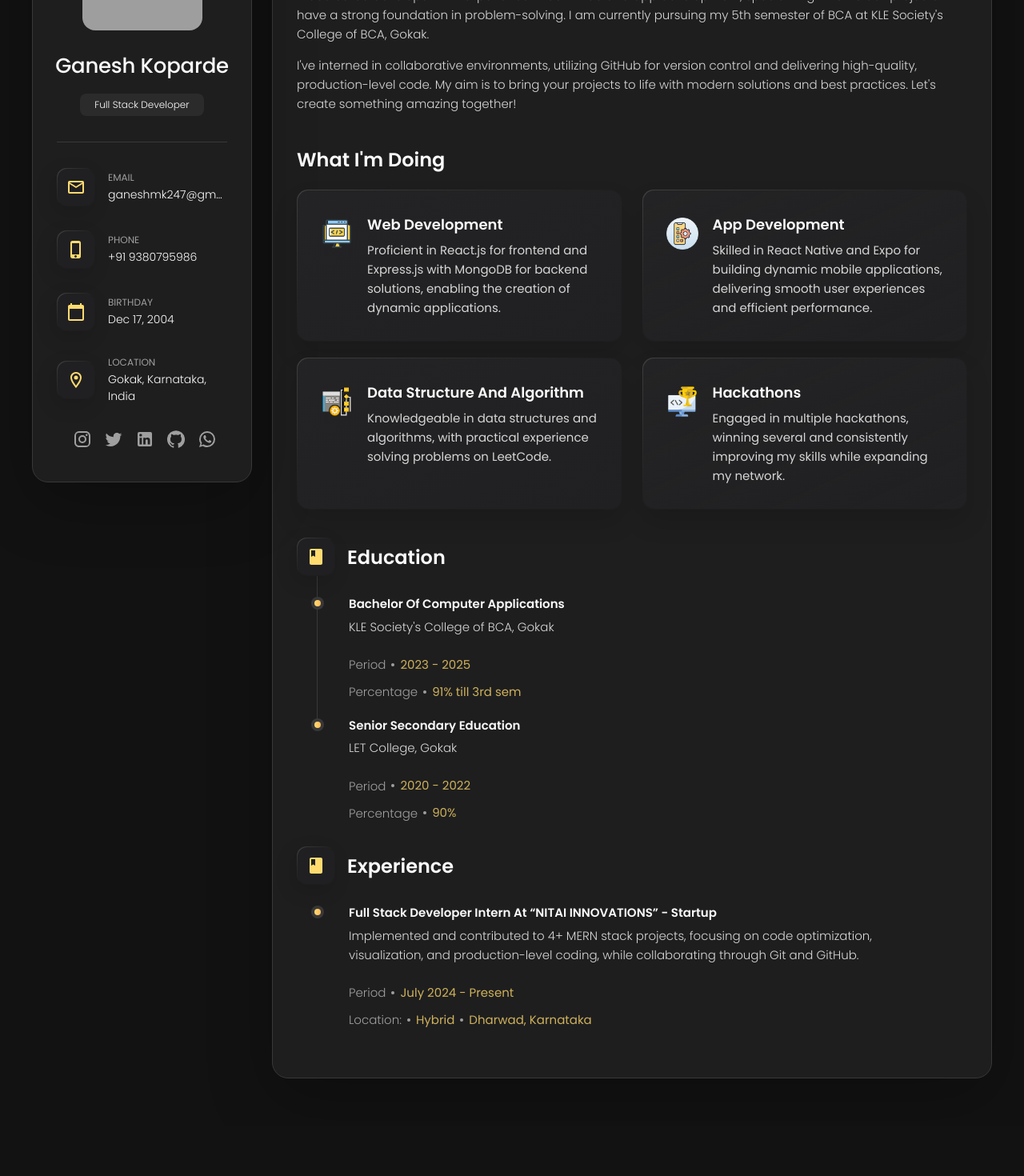
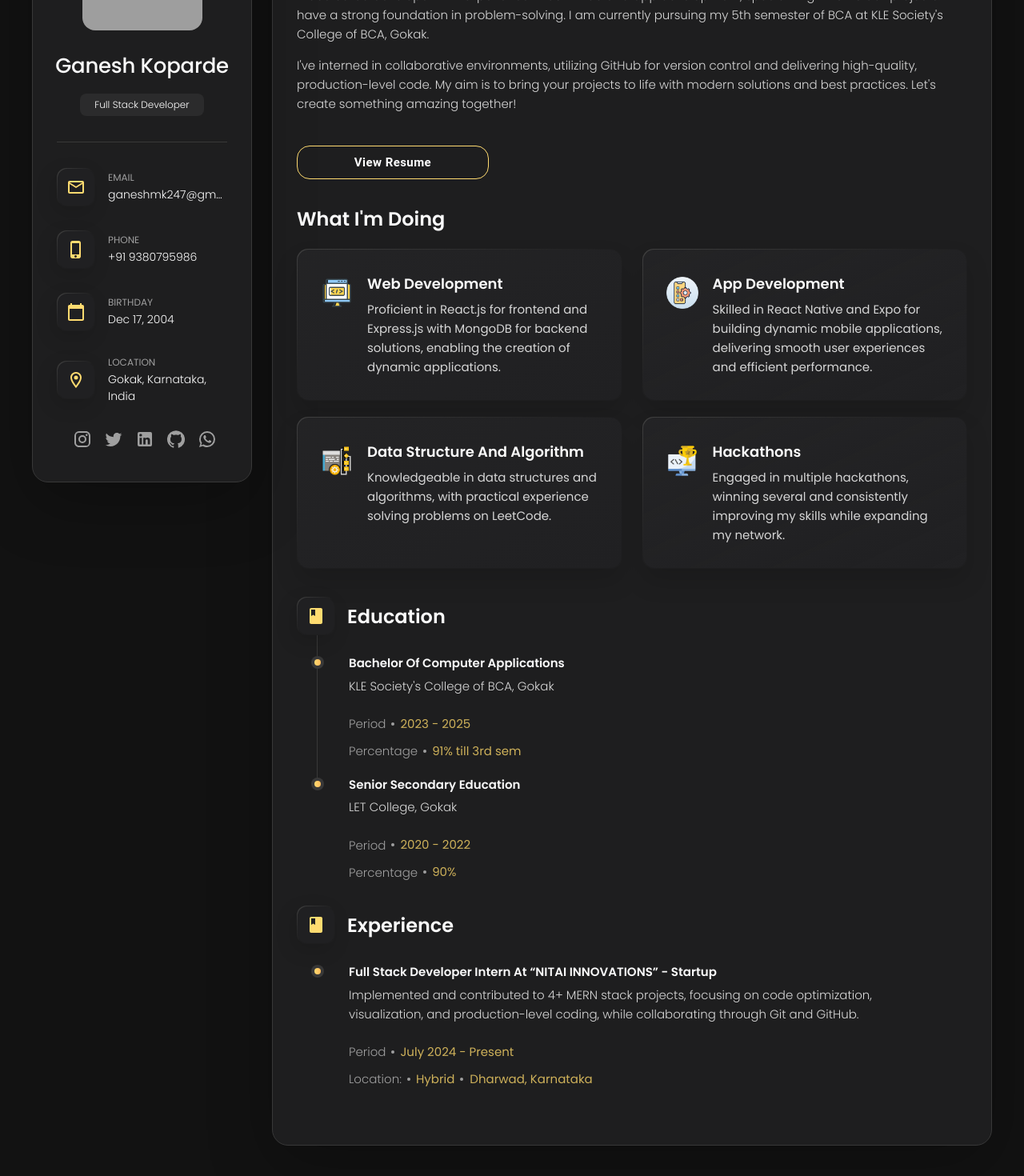
Before and after one commit to Ganesh-Mk/Portfolio, a React (Vite) app: page / in a window 1280 px wide. Shown: the part 176-1646 px from the top of the page at 80% size. Before the commit the page ends 1584 px from the top, so only its background shows below. Built offline with nearby package versions, Linux system fonts and the light colour scheme; grey boxes are pictures that could not be loaded.

Commit message:
small bugs solved

```diff
--- a/src/components/TimeLine.jsx
+++ b/src/components/TimeLine.jsx
@@ -31,12 +31,22 @@ function TimeLine({ title, educationData }) {
               </div>
             )}
             {item.workMode !== undefined && item.location !== undefined && (
-              <div className="blog-meta">
-                <p className="blog-category">Location: </p>
-                <span className="dot"></span>
-                <span dateTime="2022-02-23">{item.workMode}</span>
-                <span className="dot"></span>
-                <span dateTime="2022-02-23">{item.location}</span>
+              <div
+                style={{
+                  display: "flex",
+                  justifyContent: "flex-start",
+                  alignItems: "flex-start",
+                }}
+              >
+                <div className="blog-meta">
+                  <p className="blog-category">Location: </p>
+                  <span className="dot"></span>
+                  <span dateTime="2022-02-23">{item.workMode}</span>
+                  <span className="dot"></span>
+                </div>
+                <span style={{ marginLeft: "0.5rem" }} dateTime="2022-02-23">
+                  {item.location}
+                </span>
               </div>
             )}
           </li>
--- a/src/pages/About.jsx
+++ b/src/pages/About.jsx
@@ -4,6 +4,7 @@ import { educationData } from "../data/education";
 import { experienceData } from "../data/experience";
 import ServiceItems from "../components/ServiceItems";
 import { servicesData } from "../data/serviceItems";
+import { Button } from "@mui/material";
 
 function About() {
   useEffect(() => {
@@ -31,6 +32,31 @@ function About() {
         </p>
       </section>
 
+      <a
+        href="https://drive.google.com/file/d/1cjtEsamgkqW-lJ76crkDNU9JO6wwdbmy/view"
+        target="_blank"
+      >
+        <Button
+          variant="outlined"
+          size="large"
+          sx={{
+            color: "white",
+            width: {
+              xs: "100%",
+              md: "15rem",
+            },
+            margin: "0 0 2rem 0",
+            fontWeight: "bold",
+            textTransform: "capitalize",
+            borderRadius: "1rem",
+            cursor: "pointer",
+            border: "1px solid #FFDB70",
+          }}
+        >
+          View Resume
+        </Button>
+      </a>
+
       {/* service */}
       <section className="service">
         <h3 className="h3 service-title">What i'm doing</h3>
```
Also changed, not shown: src/assets/achievements/bgmBestDev.jpg, 1 other file (tests, documents, lock files or other folders).
